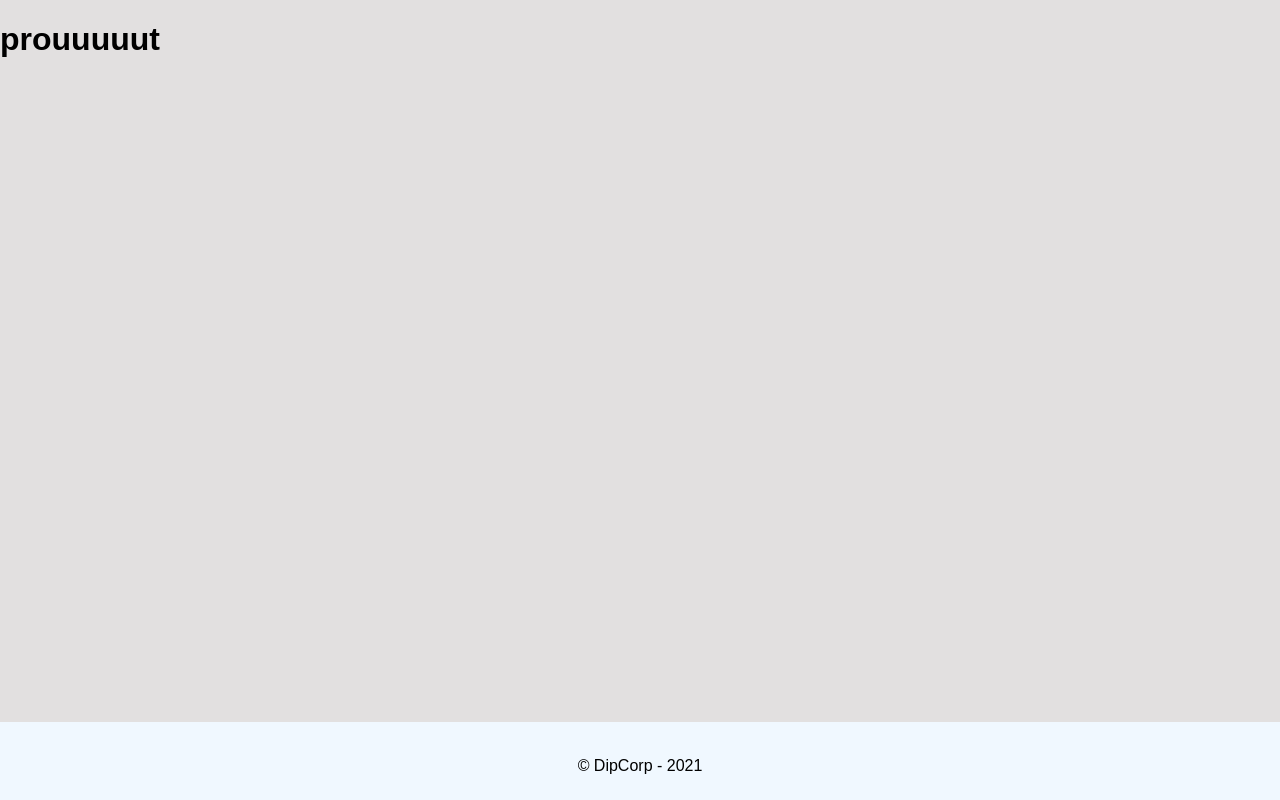
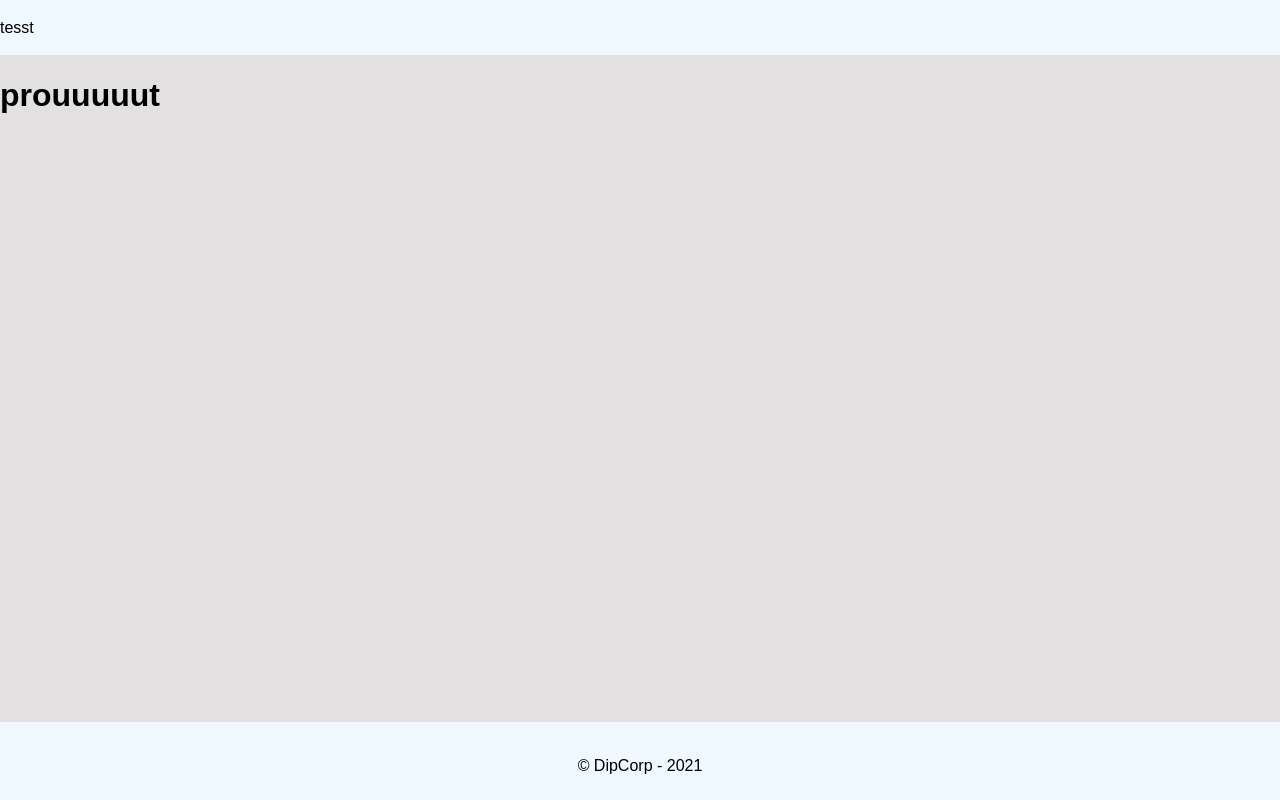
Before and after one commit to DipZayy/DipNet-V1, a plain HTML site: page index.html in a window 1280 px wide. Drawn offline with Linux system fonts and the light colour scheme.

Commit message:
Update 21

```diff
--- a/index.html
+++ b/index.html
@@ -11,6 +11,11 @@
 	</head>
 
     <body>
+
+            <header id="zob">
+                <p> tesst </p>
+            </header>
+
             <h1>prouuuuut</h1>
 
             <footer>
--- a/style.css
+++ b/style.css
@@ -17,3 +17,9 @@ height:40px;
 margin: 0;
 padding: 1.5% 0;
 }
+
+#zob{
+    background-color: aliceblue;
+    margin: 0;
+    padding: 0.2% 0;
+}
```
